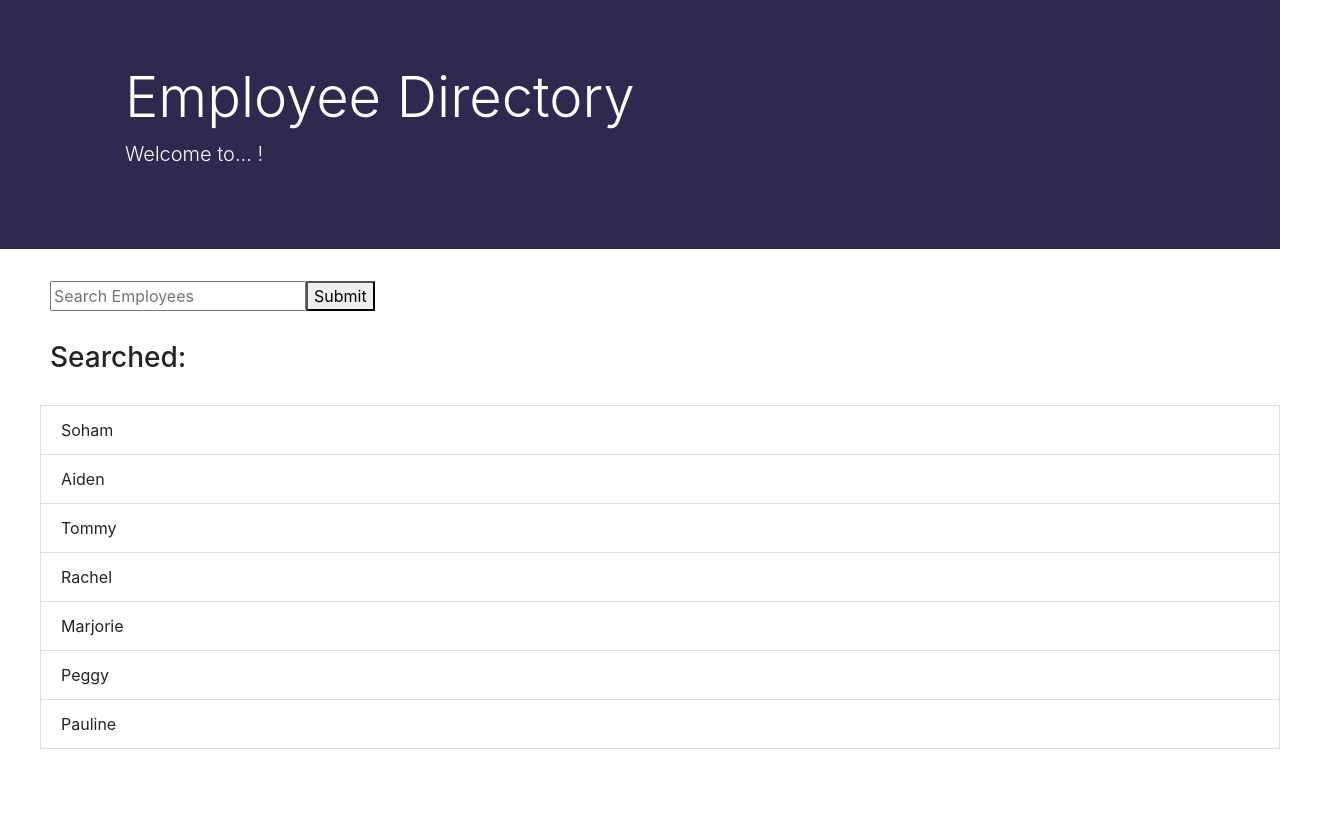
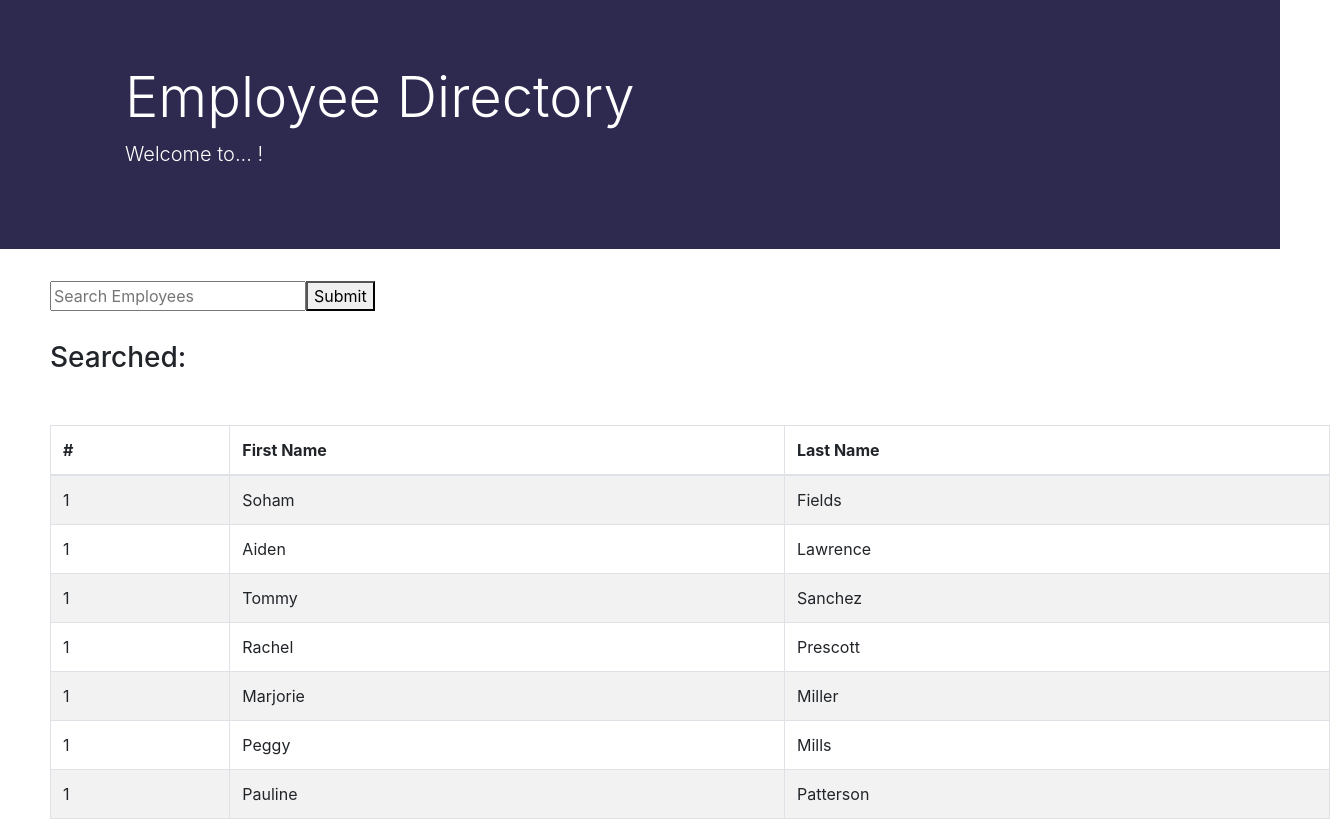
Before and after one commit to miadehaan/Employee_Directory_react, a React (Create React App) app: page / in a window 1280 px wide. Shown: the top 820 px of the page, 1330 px wide, since content can reach past the window. Built offline with nearby package versions, Linux system fonts and the light colour scheme.

Commit message:
react-table component implemented

```diff
--- a/package.json
+++ b/package.json
@@ -10,6 +10,7 @@
     "axios": "^0.21.0",
     "bootstrap": "^4.5.3",
     "react": "^17.0.1",
+    "react-bootstrap": "^1.4.0",
     "react-dom": "^17.0.1",
     "react-router-dom": "^5.2.0",
     "react-scripts": "4.0.0",
--- a/src/components/SearchContainer/index.js
+++ b/src/components/SearchContainer/index.js
@@ -1,6 +1,7 @@
 import React, { Component }  from "react";
 import "./style.css";
 // import API from "../../utils/API";
+import Table from 'react-bootstrap/Table'
 import employees from "../../utils/employees";
 
 class SearchContainer extends Component {
@@ -79,14 +80,33 @@ class SearchContainer extends Component {
                 <div>
                     <h3 className="contentHeader">Searched: {this.state.search} </h3>
 
-                    <ul>
+                    {/* <ul>
                         {this.state.results.map(res => (
                             <li className="list-group-item" key={res.name.first} >
                                 {res.name.first}
                             </li>
                         ))}
 
-                    </ul>
+                    </ul> */}
+
+                    <Table striped bordered hover className="employeeTable">
+                        <thead>
+                            <tr>
+                            <th>#</th>
+                            <th>First Name</th>
+                            <th>Last Name</th>
+                            </tr>
+                        </thead>
+                        <tbody>
+                            {this.state.results.map(res => (
+                                <tr>
+                                    <td key={res.name.first}>1</td>
+                                    <td key={res.name.first}>{res.name.first}</td>
+                                    <td key={res.name.first}>{res.name.last}</td>
+                                </tr>
+                            ))}
+                        </tbody>
+                        </Table>
                 </div>
             </div>
         );
--- a/src/components/SearchContainer/style.css
+++ b/src/components/SearchContainer/style.css
@@ -5,3 +5,8 @@ form.form {
 h3.contentHeader {
     margin: 30px 30px 30px 50px;
 }
+
+.employeeTable {
+    margin: 50px;
+    width: 90%;
+}
```
